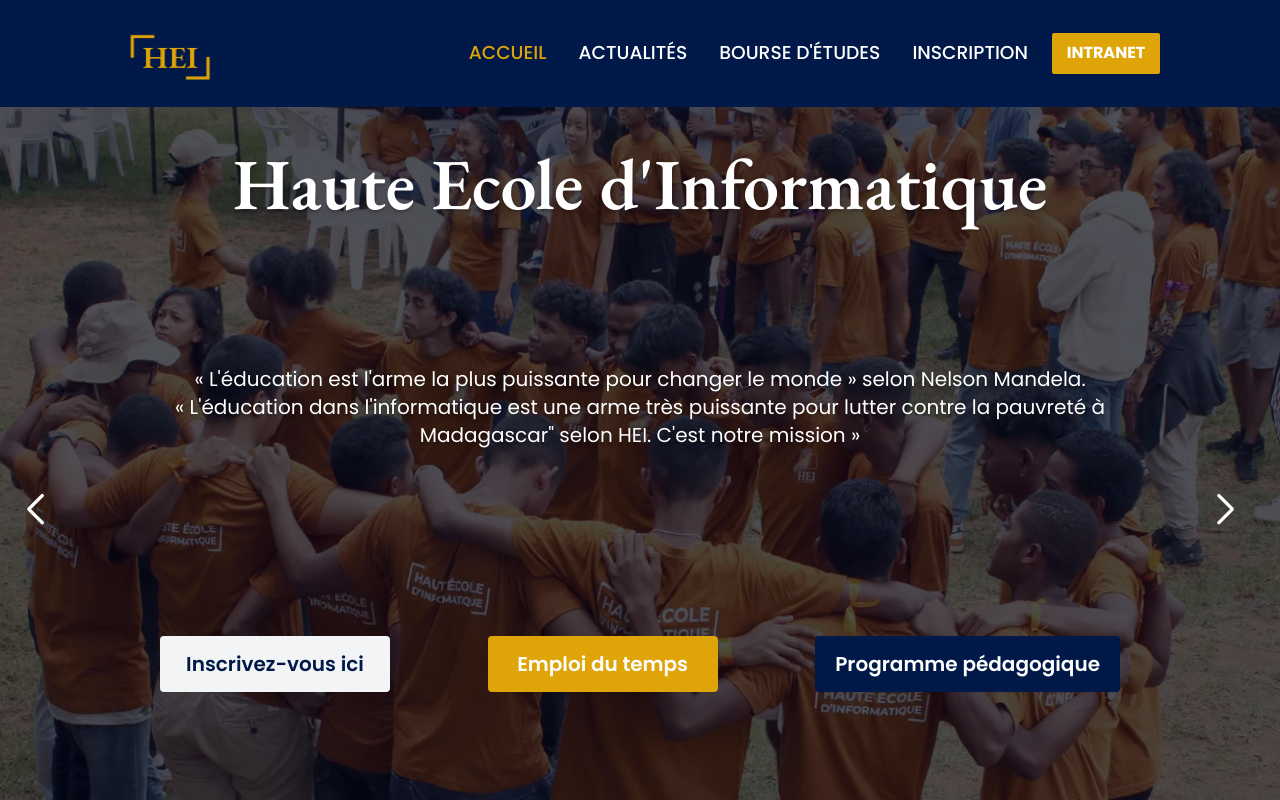
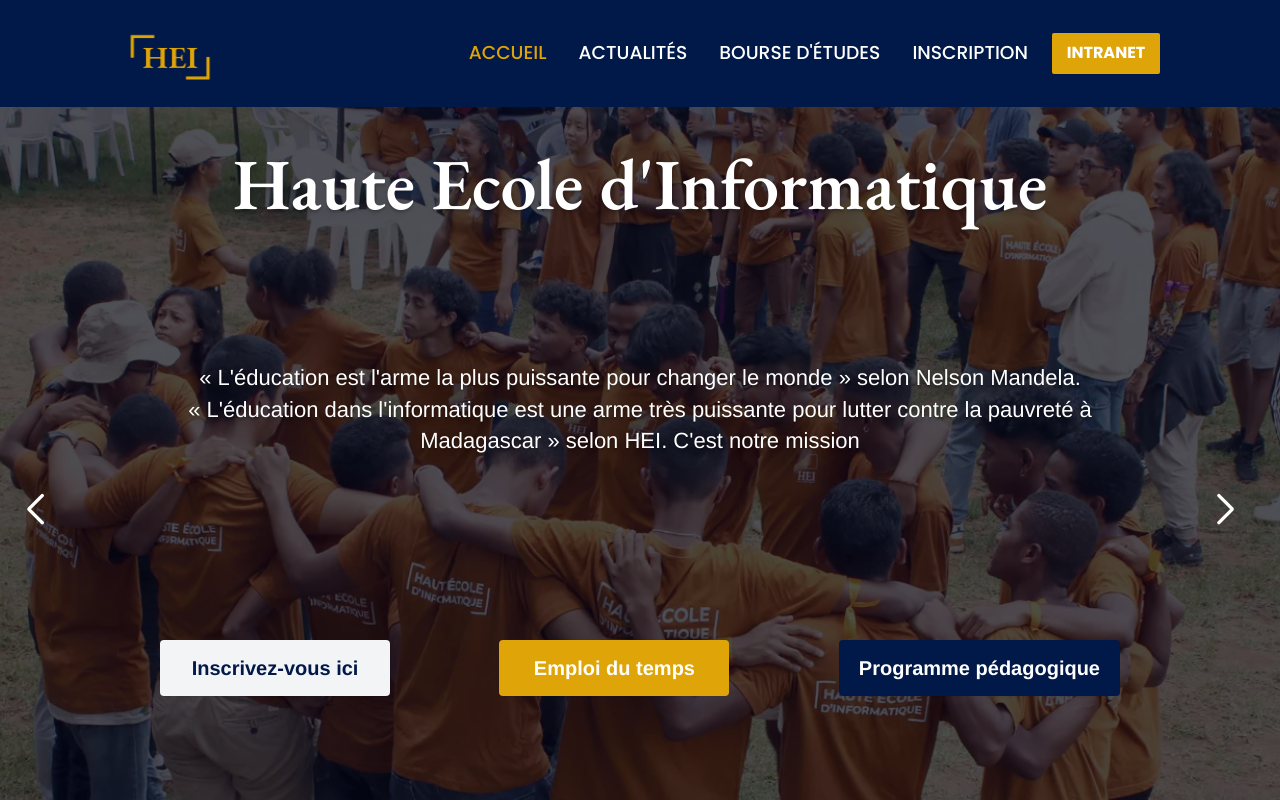
Before and after one commit to TsioryJonathan/hei.school---CLONE, a React (Vite) app: page / in a window 1280 px wide. Shown: the top 800 px of the page. Built offline with nearby package versions, Linux system fonts and the light colour scheme.

Commit message:
style: switch button and p tag font-family to Helvetica

```diff
--- a/src/components/Admission.tsx
+++ b/src/components/Admission.tsx
@@ -16,11 +16,11 @@ export default function Admission() {
 
       <div className="flex justify-center items-center gap-10">
         <Button className="bg-transparent border-white border-2 text-white rounded-xs text-sm md:text-xl hover:border-primary hover:bg-primary py-6 md:py-7">
-          <a href="/inscription">Inscrivez-vous ici</a>
+          <a href="/inscription" className="font-helvetica">Inscrivez-vous ici</a>
         </Button>
 
         <Button className="bg-primary text-white rounded-xs text-sm md:text-xl hover:border-primary hover:bg-white hover:text-primary py-6 md:py-7">
-          <a href="/">Resultat concours</a>
+          <a href="/" className="font-helvetica">Resultat concours</a>
         </Button>
       </div>
     </Section>
--- a/src/components/CTAButton.tsx
+++ b/src/components/CTAButton.tsx
@@ -31,7 +31,7 @@ export default function CTAButton() {
                 : "bg-primary text-white hover:bg-primary/90 hover:text-white"
             }`}
         >
-          <a href={href}>{label}</a>
+          <a href={href} className="font-helvetica">{label}</a>
         </CustomButton>
       ))}
     </div>
--- a/src/components/Partner.tsx
+++ b/src/components/Partner.tsx
@@ -17,7 +17,7 @@ export default function Partner() {
               key={name}
               src={logo}
               alt={name}
-              className="w-40 h-40 object-contain"
+              className="w-30 h-30 object-contain"
             />
           </a>
         ))}
--- a/src/components/Program.tsx
+++ b/src/components/Program.tsx
@@ -20,7 +20,7 @@ export default function Program() {
             Master en Informatique reconnu par le MESupRes de Madagascar.
           </p>
 
-          <Button className="cursor-pointer bg-white border-2 border-primary rounded-xs text-primary hover:bg-primary hover:text-white transition-colors duration-300 text-xl font-semibold px-3 py-6">
+          <Button className="cursor-pointer bg-white border-2 border-primary rounded-xs text-primary hover:bg-primary hover:text-white transition-colors duration-300 text-xl font-semibold px-3 py-6 font-helvetica">
             Notre programme
           </Button>
         </div>
@@ -38,7 +38,7 @@ export default function Program() {
             className="flex flex-col items-start py-10 px-5 bg-[#faf0d6] rounded-xl gap-4"
           >
             <h3 className="text-5xl font-bold text-secondary">25%</h3>
-            <p className="text-primary text-xl font-semibold">{item}</p>
+            <p className="text-primary text-[24px]! font-semibold">{item}</p>
           </div>
         ))}
       </div>
--- a/src/components/Section.tsx
+++ b/src/components/Section.tsx
@@ -14,7 +14,7 @@ export default function Section({
   console.log(bgColor);
   return (
     <section
-      className={`w-screen min-h-screen justify-center items-center px-10 md:px-30 flex flex-col gap-10 bg-[${bgColor}] ${className}`}
+      className={`w-screen min-h-screen justify-center items-center px-10 md:px-35 flex flex-col gap-10 bg-[${bgColor}] ${className}`}
     >
       <div className="flex flex-col gap-10 items-center justify-center">
         <h2 className="heading text-[35px] md:text-[50px] font-semibold text-center">
--- a/src/components/Slide.tsx
+++ b/src/components/Slide.tsx
@@ -22,7 +22,7 @@ export default function Slide({ title, description, imageUrl }: HeroSlide) {
           {description.map((text, index) => (
             <p
               key={index}
-              className="text-white text-sm md:text-xl md:font-normal font-light text-center text-shadow-lg"
+              className="text-white text-sm md:text-[22px]! md:font-normal font-light text-center text-shadow-lg"
             >
               {text}
             </p>
--- a/src/constants/heroSlides.ts
+++ b/src/constants/heroSlides.ts
@@ -13,7 +13,7 @@ export const slides: HeroSlide[] = [
     id: 2,
     description: [
       `« L'éducation est l'arme la plus puissante pour changer le monde » selon Nelson Mandela.`,
-      `« L'éducation dans l'informatique est une arme très puissante pour lutter contre la pauvreté à Madagascar" selon HEI. C'est notre mission »`,
+      `« L'éducation dans l'informatique est une arme très puissante pour lutter contre la pauvreté à Madagascar » selon HEI. C'est notre mission `,
     ],
     imageUrl: assets.banner2,
   },
--- a/src/index.css
+++ b/src/index.css
@@ -8,6 +8,15 @@
 
 * {
   font-family: "Poppins", sans-serif;
+}
+
+p {
+  font-family: Helvetica, sans-serif !important;
+  font-size: 17px;
+}
+
+.font-helvetica {
+  font-family: Helvetica, sans-serif !important;
 }
 
 @theme inline {
```
